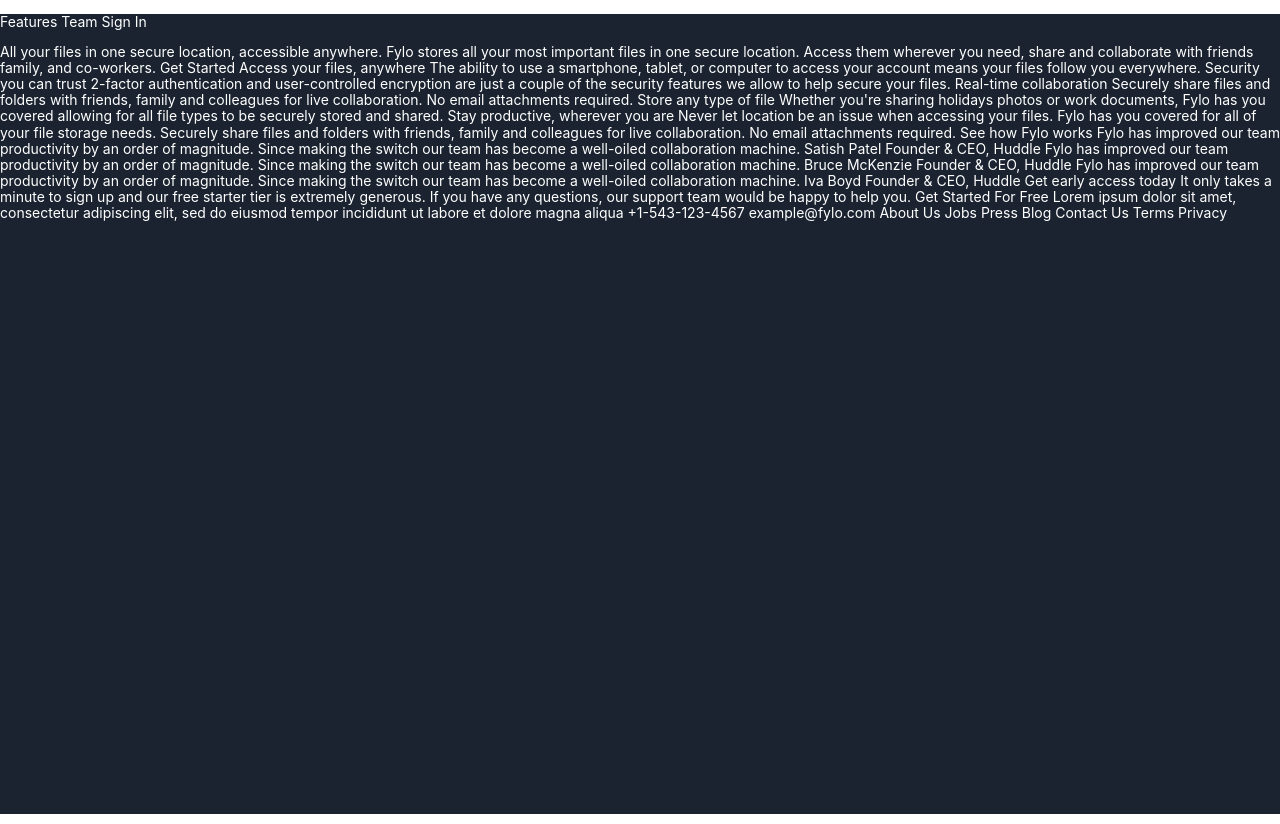
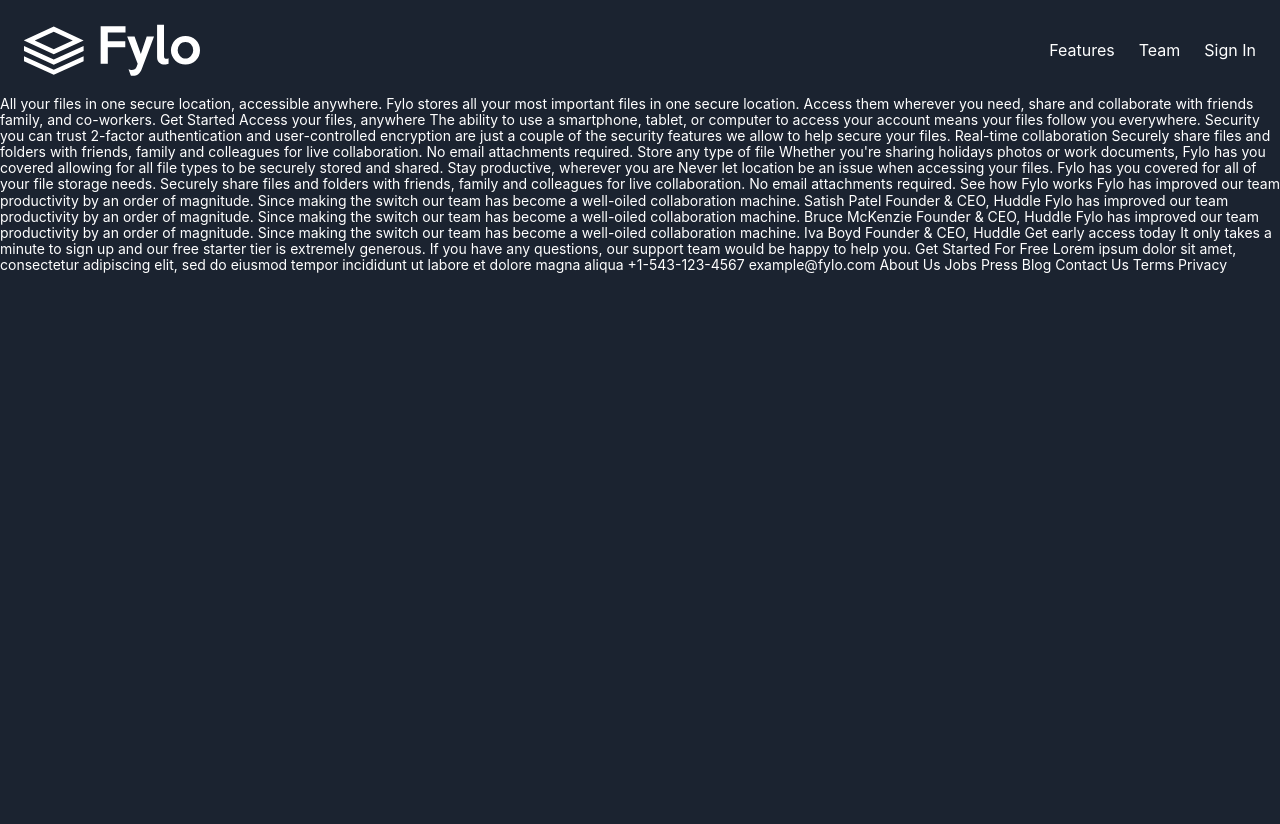
Before and after one commit to pchupchu/Fylo-dark-theme-landing-page, a React (Create React App) app: page / in a window 1280 px wide. Built offline with nearby package versions, Linux system fonts and the light colour scheme.

Commit message:
Add header

```diff
--- a/src/components/App/App.css
+++ b/src/components/App/App.css
@@ -3,8 +3,6 @@
     min-height: 100vh;
     font-size: 14px;
     font-weight: 400;
-    color: var(--white);
-    background-color: var(--saturated-dark-blue);
     /* display: flex;
     flex-direction: column;
     justify-content: center;
--- a/src/components/Header/Header.css
+++ b/src/components/Header/Header.css
@@ -0,0 +1,45 @@
+.header {
+  display: flex;
+  align-items: center;
+  justify-content: space-between;
+  margin: 24px 24px 20px;
+  flex-shrink: 0;
+}
+
+.header__logo {
+  width: 80px;
+  height: 24px;
+}
+
+@media screen and (min-width: 960px) {
+  .header__logo {
+    width: 176px;
+    height: 52px;
+  }
+}
+
+.header__links {
+  display: flex;
+  gap: 24px;
+  padding-left: 0;
+  list-style: none;
+}
+
+.header__link {
+  color: var(--white);
+  text-decoration: none;
+  font-size: 12px;
+  font-weight: 400;
+  cursor: pointer;
+}
+
+.header__link:hover {
+  font-weight: 700;
+  text-decoration: underline;
+}
+
+@media screen and (min-width: 960px) {
+  .header__link {
+    font-size: 16px;
+  }
+}
--- a/src/components/Header/Header.js
+++ b/src/components/Header/Header.js
@@ -1,13 +1,17 @@
-import './Header.css'
+import './Header.css';
+import logo from '../../images/logo.svg'
 
 function Header() {
   return (
     <div className="header">
-      <p>
-      Features
-  Team
-  Sign In
-      </p>
+      <img className="header__logo" src={logo} alt="logo" />
+      <nav className='header__navigation'>
+        <ul className='header__links'>
+          <li><a className='header__link' href=' '>Features</a></li>
+          <li><a className='header__link' href=' '>Team</a></li>
+          <li><a className='header__link' href=' '>Sign In</a></li>
+        </ul>
+      </nav>
     </div>
   );
 }
--- a/src/index.css
+++ b/src/index.css
@@ -7,6 +7,8 @@
   font-family: -apple-system, BlinkMacSystemFont, 'Raleway', 'Open Sans', Arial, Helvetica, sans-serif;
   -webkit-font-smoothing: antialiased;
   -moz-osx-font-smoothing: grayscale;
+  background-color: var(--saturated-dark-blue);
+  color: var(--white);
 }
 
 :root {
```
